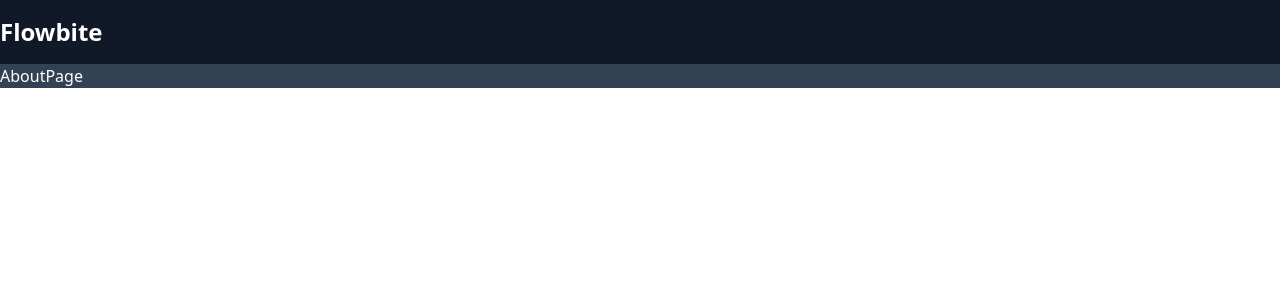
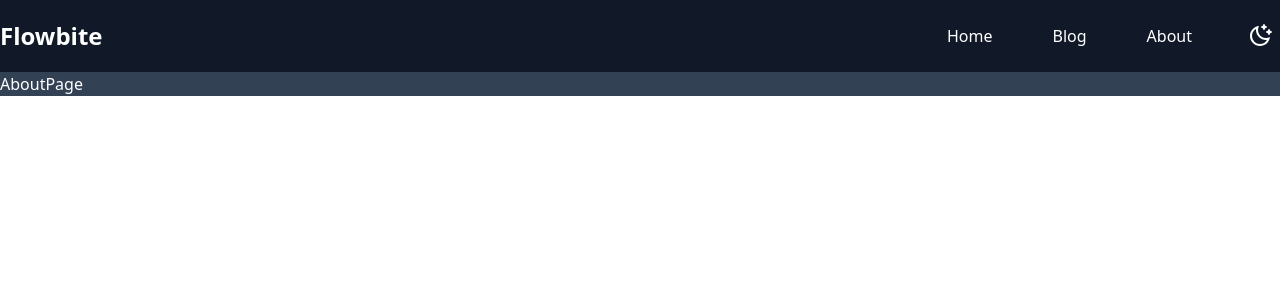
Before and after one commit to Fahmiali99/upreal-v2, a Next.js app: page /about in a window 1280 px wide. Shown: the top 300 px of the page. Built offline with nearby package versions, Linux system fonts and the light colour scheme.

Commit message:
upt navbar

```diff
--- a/package.json
+++ b/package.json
@@ -17,6 +17,7 @@
     "eslint-config-next": "13.3.0",
     "flowbite": "^1.6.5",
     "next": "13.3.0",
+    "next-themes": "^0.2.1",
     "postcss": "8.4.21",
     "react": "18.2.0",
     "react-dom": "18.2.0",
--- a/src/components/Layout.tsx
+++ b/src/components/Layout.tsx
@@ -1,5 +1,4 @@
-import React from "react";
-import NavigationBar from "./common/NavigationBar";
+import React, { useEffect, useState } from "react";
 
 type LayoutProps = {
   children: React.ReactNode;
@@ -9,8 +8,7 @@ function Layout({ children }: LayoutProps): JSX.Element {
   return (
     <div>
       <div className=" bg-slate-700  text-white">
-        <NavigationBar />
-        <div className="w-screen my-auto max-w-7xl mx-auto px-4 sm:px-0">
+        <div>
           <main>{children}</main>
         </div>
       </div>
--- a/src/components/common/NavigationBar.tsx
+++ b/src/components/common/NavigationBar.tsx
@@ -1,7 +1,9 @@
 import React, { useState } from "react";
-import Layout from "../Layout";
+import dynamic from "next/dynamic";
 
-import { BiHomeAlt, BiGlobe, BiBookAlt, BiUser } from "react-icons/bi";
+const ThemeChanger = dynamic(() => import("@/components/common/ThemeHand"), {
+  ssr: false,
+});
 
 function NavigationBar() {
   const [open, setOpen] = useState(false);
@@ -55,8 +57,11 @@ function NavigationBar() {
             ></path>
           </svg>
         </button>
-        {open && (
-          <div className="w-full md:block md:w-auto" id="navbar-default">
+
+        <div
+          className={`w-full md:block md:w-auto ${open ? " block" : " hidden"}`}
+          id="navbar-default"
+        >
           <ul className="font-medium flex flex-col  md:p-0 mt-4   rounded-lg  md:flex-row md:space-x-8 md:mt-0 md:border-0  ">
             {menu.map((item, idx) => (
               <li key={idx}>
@@ -69,9 +74,16 @@ function NavigationBar() {
                 </a>
               </li>
             ))}
+
+            {/* <button
+              type="button"
+              className="focus:outline-none text-white bg-purple-700 hover:bg-purple-800 focus:ring-4 focus:ring-purple-300 font-medium rounded-lg text-sm px-5 py-2.5 mb-2 dark:bg-purple-600 dark:hover:bg-purple-700 dark:focus:ring-purple-900"
+            >
+              Lamp
+            </button> */}
+            <ThemeChanger />
           </ul>
         </div>
-        )}
       </div>
     </div>
   );
--- /dev/null
+++ b/src/components/common/ThemeHand.tsx
@@ -0,0 +1,31 @@
+import React, { useEffect, useState } from "react";
+import { RiSunLine, RiMoonClearLine } from "react-icons/ri";
+import { useTheme } from "next-themes";
+
+const ThemeHand = () => {
+  const [mounted, setMounted] = useState(false);
+  const { theme, setTheme } = useTheme();
+  useEffect(() => setMounted(true), []);
+
+  if (!mounted) return null;
+
+  return (
+    <div className="transition duration-500 ease-in-out hover:bg-white text-base hover:bg-opacity-50 rounded-lg dark:text-white cursor-pointer p-2 hover:text-primary">
+      {theme === "dark" ? (
+        <RiSunLine
+          onClick={() => setTheme(theme === "dark" ? "light" : "dark")}
+          className=" h-6 w-6"
+          aria-hidden="true"
+        />
+      ) : (
+        <RiMoonClearLine
+          onClick={() => setTheme(theme === "dark" ? "light" : "dark")}
+          className="h-6 w-6"
+          aria-hidden="true"
+        />
+      )}
+    </div>
+  );
+};
+
+export default ThemeHand;
--- a/src/pages/_app.tsx
+++ b/src/pages/_app.tsx
@@ -1,11 +1,16 @@
+import { ThemeProvider } from "next-themes";
+import NavigationBar from "@/components/common/NavigationBar";
 import "@/styles/globals.css";
 import type { AppProps } from "next/app";
 
 function App({ Component, pageProps }: AppProps) {
   return (
-    <div>
-      <Component {...pageProps} />
-    </div>
+    <ThemeProvider attribute="class" enableSystem={false} defaultTheme="light">
+      <NavigationBar />
+      <div className="w-screen my-auto max-w-7xl mx-auto px-4 sm:px-0">
+        <Component {...pageProps} />
+      </div>
+    </ThemeProvider>
   );
 }
 
```
Also changed, not shown: 1 other file (tests, documents, lock files or other folders). Lines whose indentation alone changed are shown as unchanged.
